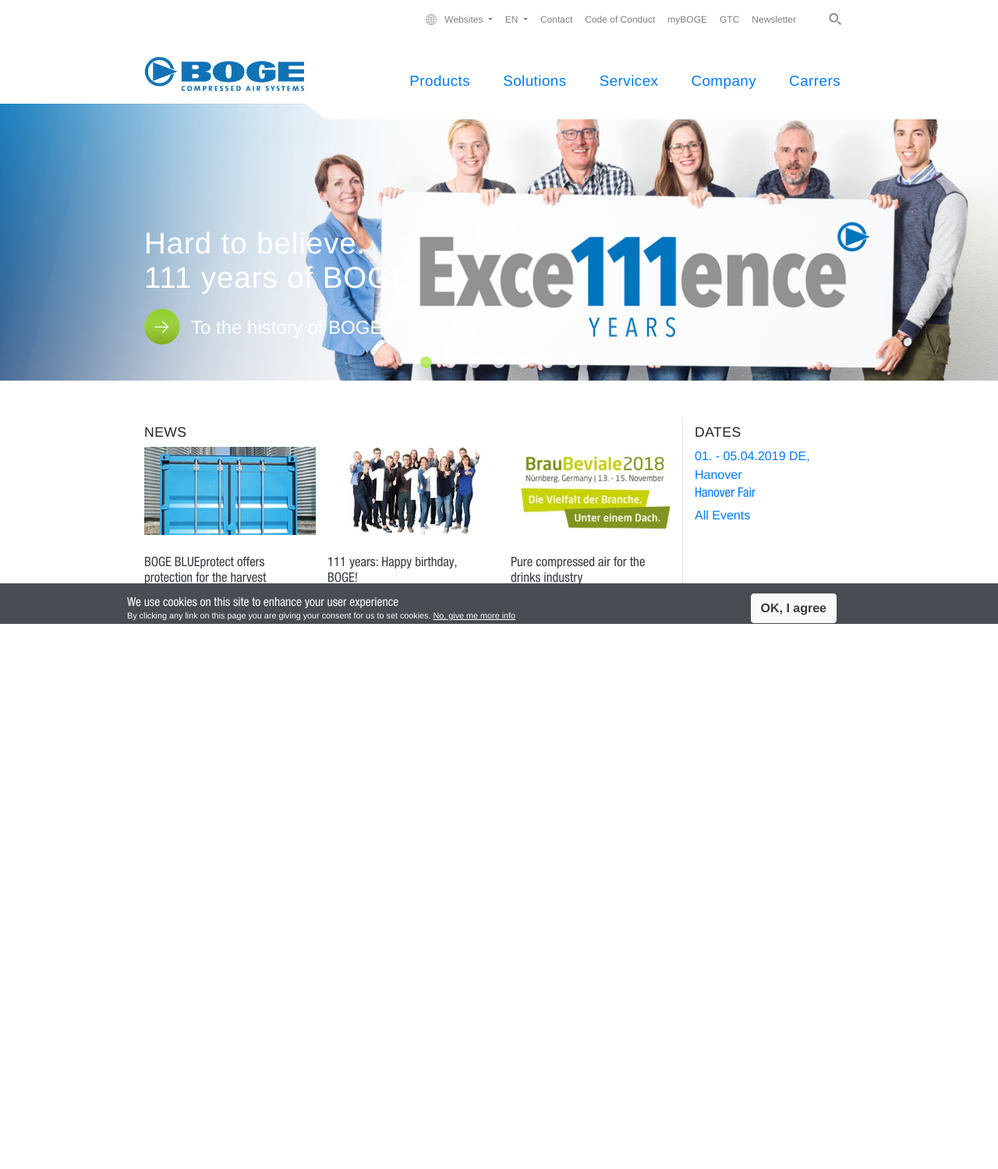
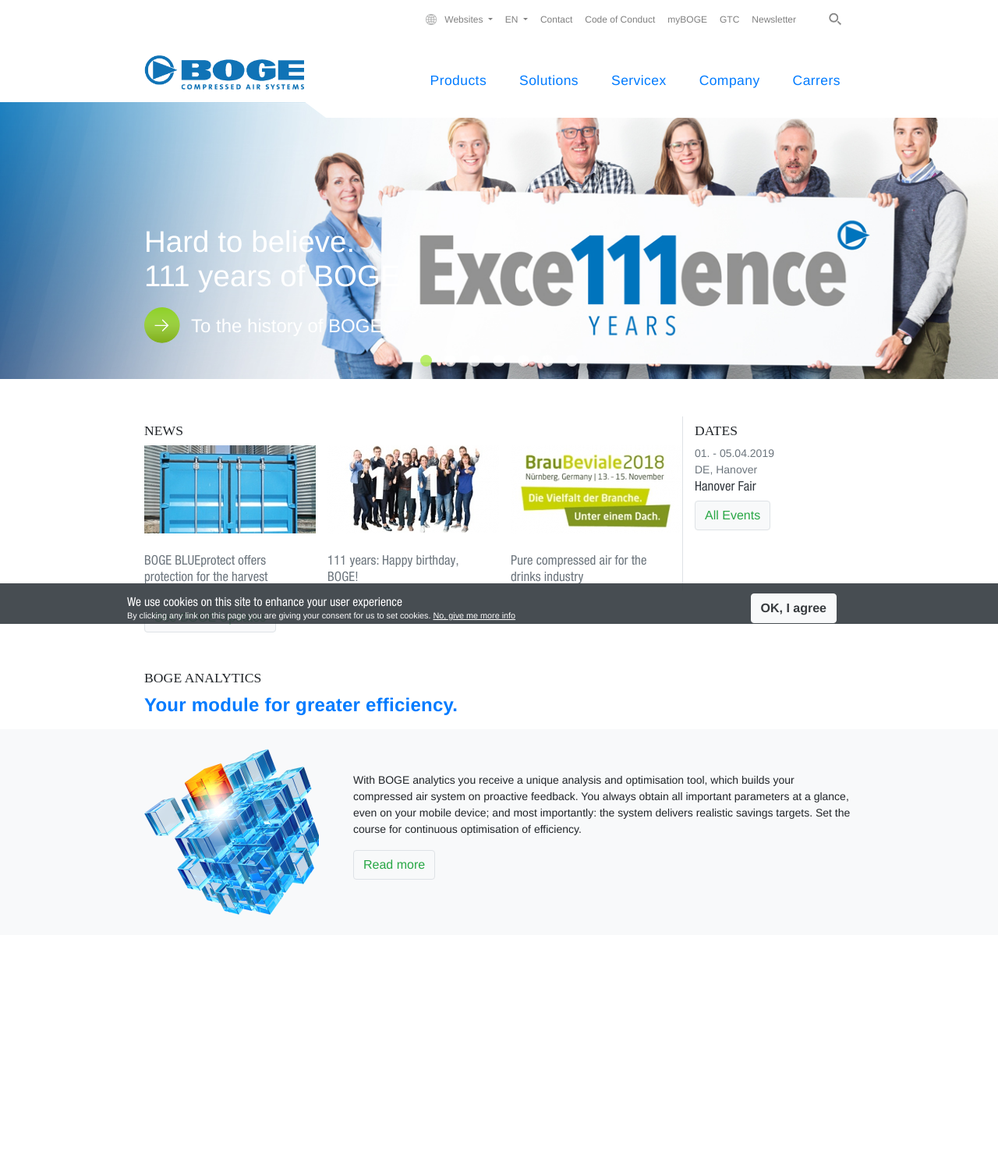
Before and after one commit to WebStyleProduction24/boge, a PHP site: page / in a window 1280 px wide; the page is wider, and only the part inside the window is pictured. Shown: that part at 78% size. Before the commit the page ends 800 px from the top of that part, so only its background shows below. Run offline with PHP 8.4, Linux system fonts and the light colour scheme; some web fonts are replaced.

Commit message:
Update 2019/02/17 11:53
Развернута сетка бустрап дополнительно и готовы первый и второй блоки главной

```diff
--- a/index.html
+++ b/index.html
@@ -290,65 +290,66 @@
 	<!-- Тело страницы -->
 	<main>
 
-
-
 		<!-- Первый блок -->
 		<div class="container mt-5">
 			<div class="row">
 				<div class="col-xl-9">
 					<h3 class="text-uppercase my-2">News</h3>
 					<div class="row">
-						<div class="col-xl-4"><a href="/en/boge-updates/boge-blueprotect-protection-for-the-harvest">
+						<div class="col-xl-4">
+							<a href="/en/boge-updates/boge-blueprotect-protection-for-the-harvest">
 								<img src="images/public/boge-blueprotect-300.jpg" alt="">
-							<h5 class="mt-4 text-dark">BOGE BLUEprotect offers protection for the harvest</h5>
-						</a></div>
-						<div class="col-xl-4"><a href="/en/boge-updates/111-years-boge">
+								<h5 class="mt-4 text-secondary font-weight-light">BOGE BLUEprotect offers protection for the harvest</h5>
+							</a>
+						</div>
+						<div class="col-xl-4">
+							<a href="/en/boge-updates/111-years-boge">
 								<img src="images/public/aktuelles-boge-111jahre_300.jpg" alt="">
-							<h5 class="mt-4 text-dark">111 years: Happy birthday, BOGE!</h5>
-						</a></div>
-						<div class="col-xl-4"><a href="/en/boge-updates/boge-at-brau-beviale-2018">
+								<h5 class="mt-4 text-secondary font-weight-light">111 years: Happy birthday, BOGE!</h5>
+							</a>
+						</div>
+						<div class="col-xl-4">
+							<a href="/en/boge-updates/boge-at-brau-beviale-2018">
 								<img src="images/public/boge-brau-beviale-300px.jpg" alt="">
-							<h5 class="mt-4 text-dark">Pure compressed air for the drinks industry</h5>
-						</a></div>
+								<h5 class="mt-4 text-secondary font-weight-light">Pure compressed air for the drinks industry</h5>
+							</a>
+						</div>
 					</div>
 				</div>
 				<div class="col-xl-3 border-left ">
-
-
-					<h3 class="text-uppercase my-2">Dates</h2>
-					<div class="block__content">
-						<div class="view view-boge-events view-id-boge_events view-display-id-block view-dom-id-74a612d53bc508475a7d4d0485d0d20e">
-							<div class="view-content">
-								<div class="one-col">
-
-									<div>
-										<span>
+					<h3 class="text-uppercase my-2">Dates</h3>
 					<a href="http://www.hannovermesse.de/" target="_blank">
-												<span class="date">01. - <span class="date-display-single">05.04.2019</span></span>
-												<span class="location">DE, Hanover</span>
-												<h5>Hanover Fair</h5>
+						<span class="d-block text-secondary">01. - 05.04.2019</span>
+						<span class="d-block text-secondary">DE, Hanover</span>
+						<h5 class="text-dark">Hanover Fair</h5>
 					</a>
-										</span>
+					<a class="btn border rounded text-success bg-light" href="en/fairs-exhibitions" role="button">All Events</a>
 				</div>
 			</div>
-							</div>
-
-							<div class="view-footer">
-								<div class="more-link"><a href="en/fairs-exhibitions">All Events</a></div>
-							</div>
-
-						</div>
-					</div>
-
-
-
-
-				</div>
+			<div class="my-3">
+				<a class="btn border rounded text-success bg-light" href="en/boge-updates" role="button">See BOGE Updates</a>
 			</div>
 		</div>
 		<!-- Конец первого блока -->
 
 		<!-- Второй блок -->
+		<div class="mt-5">
+			<div class="container">
+				<h3 class="text-uppercase my-2">BOGE Analytics</h3>
+				<div class="title font-weight-bold mb-3"><a href="/en/analytics"><dl>Your module for greater efficiency.</dl></a></div>
+			</div>
+			<div class="bg-light">
+				<div class="container">
+					<div class="row  align-items-center">
+						<div class="col-xl-3"><img src="images/public/boge-analytics-effizienzbaustein.png" alt=""></div>
+						<div class="col-xl-9 pl-5">
+							<div>With BOGE analytics you receive a unique analysis and optimisation tool, which builds your compressed air system on proactive feedback. You always obtain all important parameters at a glance, even on your mobile device; and most importantly: the system delivers realistic savings targets. Set the course for continuous optimisation of efficiency.</div>
+							<a class="btn border rounded text-success bg-light my-3" href="/en/analytics" role="button">Read more</a>
+						</div>
+					</div>
+				</div>
+			</div>
+		</div>
 		<!-- Конец второго блока -->
 
 		<!-- Третий блок -->
--- a/style.css
+++ b/style.css
@@ -2,8 +2,14 @@
 * {
 	font-family: Helvetica,Arial;
 }
+body {
+	font-size: 14px;
+}
 a, a:hover {
 	text-decoration: none;
+}
+h1, h2, h3, h4, h5, h6 {
+	letter-spacing: .005rem
 }
 h1, h2, h4, h5, h6 {
 	font-family: "Helvetica Neue LT W02_57 Cond";
@@ -12,8 +18,7 @@ h2 {
 	font-size: 2.4rem;
 }
 h3 {
-	font-family: "Helvetica Neue LT W02_77 Bd Cn",Helvetica,Arial;
-	letter-spacing: .025em;
+	font-family: "Helvetica Neue LT W02_77 Bd Cn";
 	font-size: 1.1rem
 }
 h5 {
@@ -22,7 +27,12 @@ h5 {
 h6 {
 	font-size: .975rem
 }
+.title {
 
+    font-size: 1.5rem;
+    line-height: 1.95rem;
+    letter-spacing: .01em;
+}
 /*Навигация*/
 .navbar .nav-link.icon-int {
 	background: url(images/boge-int-pfeil-markiert.png) no-repeat 0 50%;
@@ -51,7 +61,7 @@ h6 {
 }
 .navbar-2 li.dropdown>a {
 	font-family: "Helvetica Neue LT W02_77 Bd Cn",Helvetica,Arial;
-	font-size: 1.175em;
+	font-size: 1.25em;
 	letter-spacing: .025em;
 }
 
@@ -128,7 +138,6 @@ h6 {
 .slider-text h2 {
 	font-family: "Helvetica Neue LT W02_77 Bd Cn",Helvetica,Arial;
 	line-height: 44px;
-	letter-spacing: .025em;
 	max-width: 500px;
 }
 
@@ -161,8 +170,6 @@ h6 {
 }
 
 
-/*первый блок*/
-
 /*Уведомление о куках*/
 .alert {
 	opacity: .9;
```
Also changed, not shown: images/public/boge-analytics-effizienzbaustein.png (added), 10 other files. Lines whose indentation alone changed are shown as unchanged.
